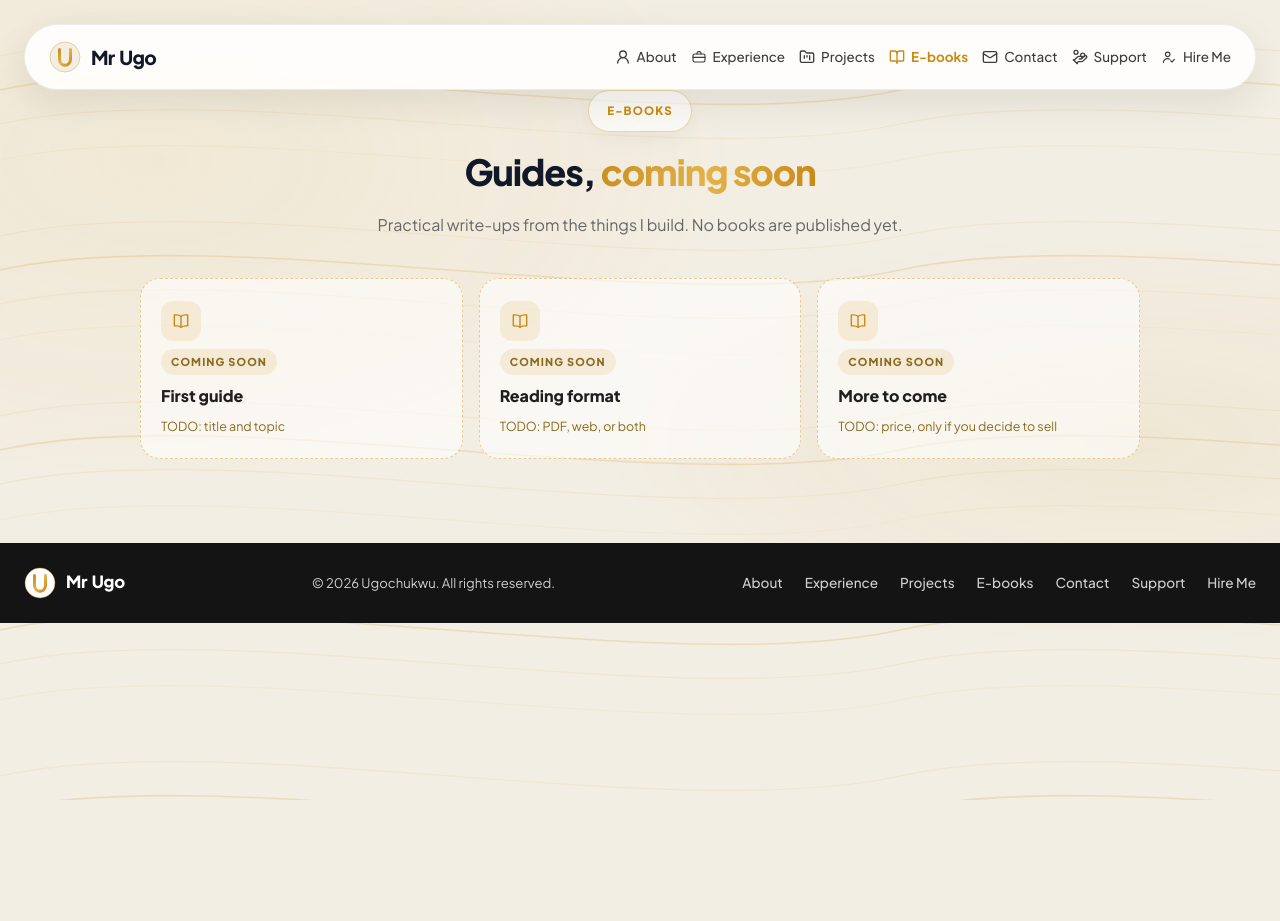
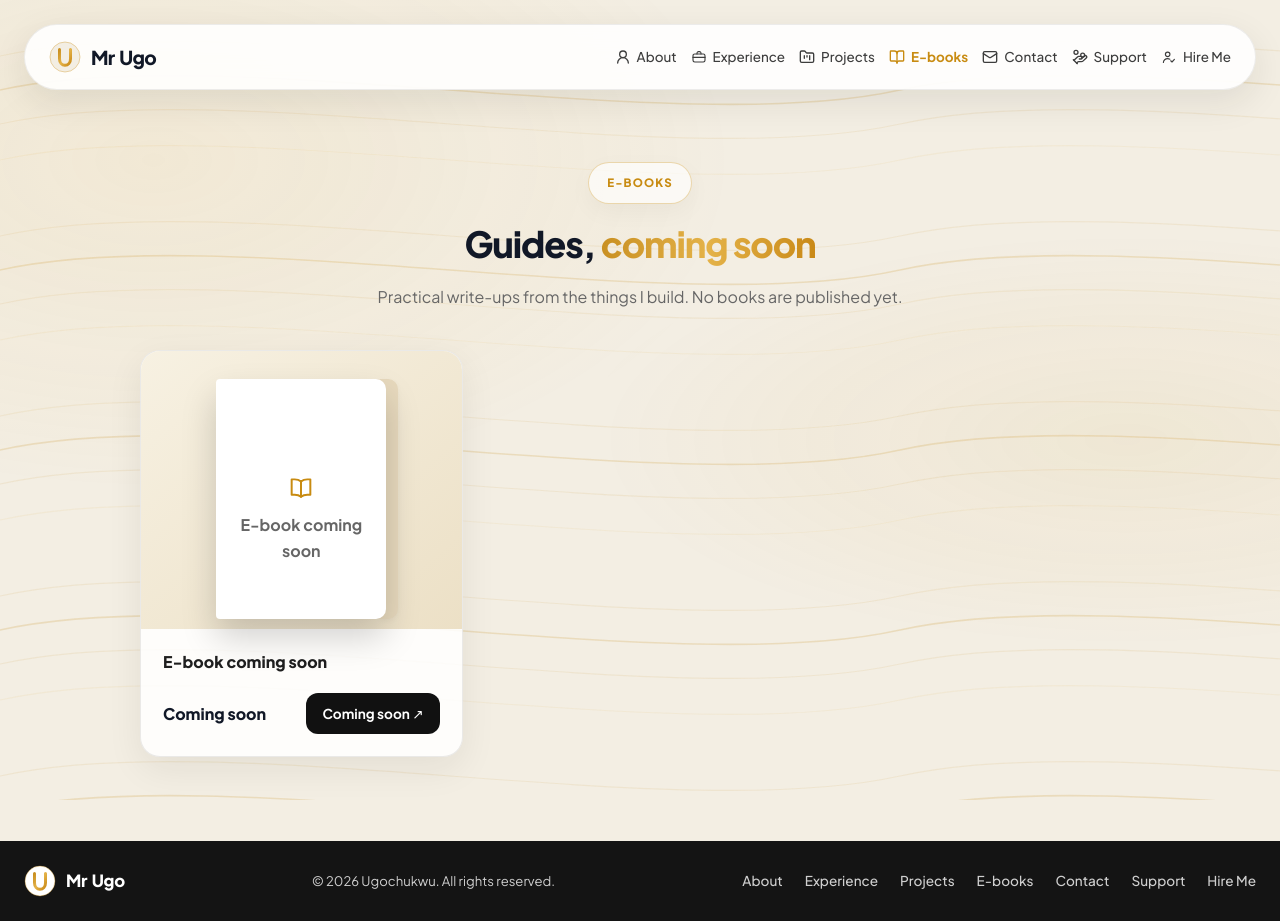
Before and after one commit to Bluezo-tech/mrugo.dev, a React (Vite) app: page /ebooks in a window 1280 px wide. Before the commit the page ends 800 px from the top, so only its background shows below. Built offline with nearby package versions, Linux system fonts and the light colour scheme.

Commit message:
Page: /ebooks using ProductCards EbookCard as a coming-soon placeholder (no title, author or price invented)

```diff
--- a/src/App.tsx
+++ b/src/App.tsx
@@ -2,6 +2,7 @@ import { BrowserRouter, Routes, Route, Link } from 'react-router-dom'
 import Experience from './pages/Experience'
 import Projects from './pages/Projects'
 import SourceCode from './pages/SourceCode'
+import Ebooks from './pages/Ebooks'
 import Layout from './components/Layout'
 import AboutSection from './components/AboutSection'
 import SkillsSection from './components/SkillsSection'
@@ -143,20 +144,7 @@ function App() {
           <Route path="/experience" element={<Experience />} />
           <Route path="/projects" element={<Projects />} />
           <Route path="/source-code" element={<SourceCode />} />
-          <Route
-            path="/ebooks"
-            element={
-              <PreviewSection
-                id="ebooks"
-                eyebrow="E-BOOKS"
-                headingBefore="Guides,"
-                headingGold="coming soon"
-                subline="Practical write-ups from the things I build. No books are published yet."
-                cards={EBOOK_CARDS}
-                Icon={BookIcon}
-              />
-            }
-          />
+          <Route path="/ebooks" element={<Ebooks />} />
           <Route path="/classes" element={<ClassesSection />} />
           <Route path="/socials" element={<SocialsSection />} />
           <Route path="/contact" element={<ContactSection />} />
--- /dev/null
+++ b/src/pages/Ebooks.tsx
@@ -0,0 +1,37 @@
+import { EbookCard } from '../components/ProductCards'
+
+/**
+ * Placeholder only. No title, author, reader count or price is invented —
+ * replace this object when Ugo supplies a real e-book.
+ * TODO: Ugo's real title, format and price.
+ */
+const COMING_SOON_EBOOK = {
+  title: 'E-book coming soon',
+  priceLabel: 'Coming soon',
+  buttonLabel: 'Coming soon',
+}
+
+function Ebooks() {
+  return (
+    <main>
+      <section className="page-section" id="ebooks" data-reveal>
+        <div className="section-head">
+          <p className="section-label">E-BOOKS</p>
+          <h2>
+            Guides, <span className="gold-text">coming soon</span>
+          </h2>
+          <p className="section-intro">
+            Practical write-ups from the things I build. No books are published
+            yet.
+          </p>
+        </div>
+
+        <div className="preview-grid">
+          <EbookCard item={COMING_SOON_EBOOK} />
+        </div>
+      </section>
+    </main>
+  )
+}
+
+export default Ebooks
```
